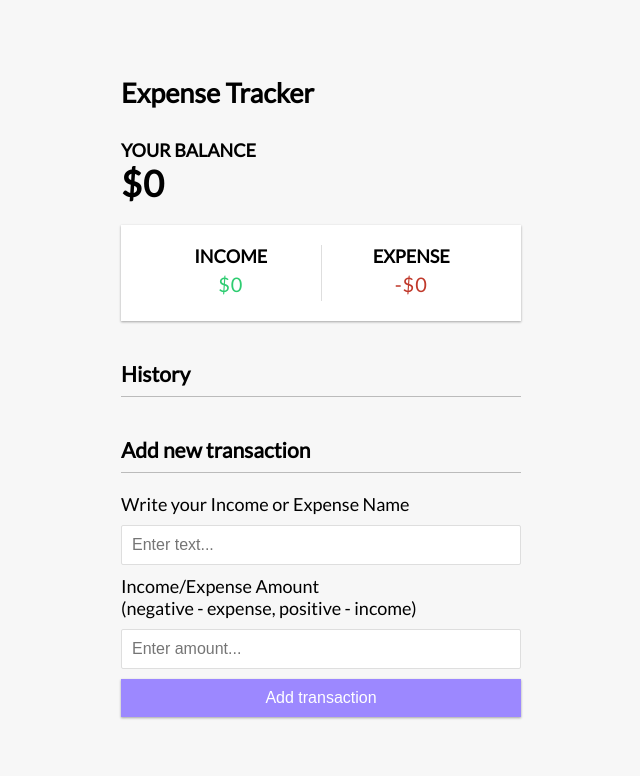
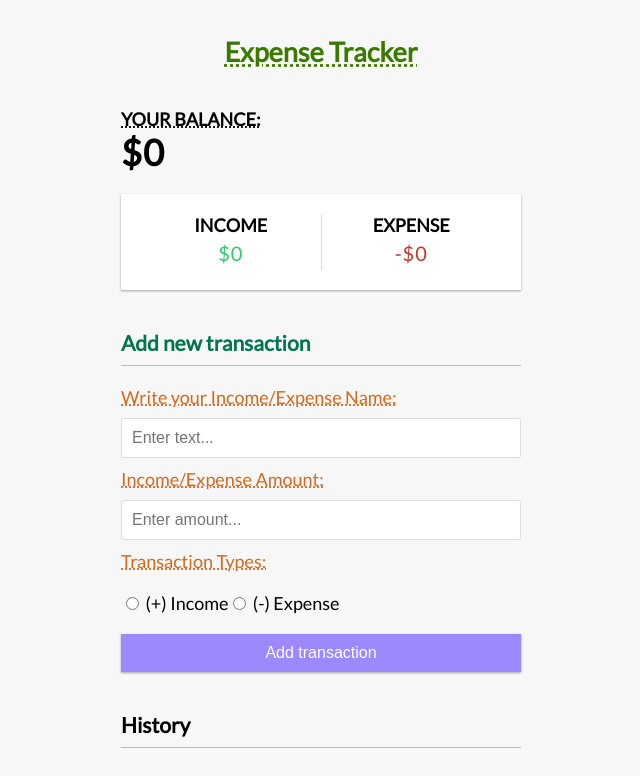
Before and after one commit to antor9732/vueJs-expense-tracker-app, a Vue app: page / in a window 1280 px wide. Shown: the top 776 px of the page, without its empty margins (319-959 px from the left). Built offline with nearby package versions, Linux system fonts and the light colour scheme.

Commit message:
Transaction Types filed added & successfully completed

```diff
--- a/src/App.vue
+++ b/src/App.vue
@@ -86,12 +86,12 @@ const handleTransactionDeleted = (id) => {
   <div class="container">
     <Balance :totalBalance="+totalBalance" />
     <IncomeExpense :Income="+Income" :Expenses="+Expenses" />
+    <AddTransaction
+    @transactionSubmitted="handleTransactionSubmitted"
+    />
     <TransactionList
       :transactions="transactions"
       @transactionDeleted="handleTransactionDeleted"
     />
-    <AddTransaction
-      @transactionSubmitted="handleTransactionSubmitted"
-    />
   </div>
 </template>
--- a/src/assets/style.css
+++ b/src/assets/style.css
@@ -23,6 +23,28 @@ body {
 .container {
   margin: 30px auto;
   width: 400px;
+}
+
+.header {
+  display: flex;
+  flex-direction: column;
+  justify-content: space-between;
+  align-items: center;
+  margin-bottom: 40px;
+  color: #3b7a00;
+  text-decoration: dotted underline;
+}
+.balance-title {
+  text-decoration: dotted underline;
+}
+
+.add-transaction-title {
+  color: rgb(0, 119, 79);
+}
+
+.input-title {
+  color: chocolate;
+  text-decoration: dotted underline;
 }
 
 h1 {
--- a/src/components/AddTransaction.vue
+++ b/src/components/AddTransaction.vue
@@ -4,41 +4,46 @@ import { useToast } from "vue-toastification";
 
 const text = ref("");
 const amount = ref("");
+const type = ref("");
 
 const emit = defineEmits(["TransactionSubmitted"]);
 
 const toast = useToast();
 
 const onSubmit = () => {
-  if (!text.value || !amount.value) {
-    toast.error("Please add text and amount");
+  if (!text.value || !amount.value || !type.value) {
+    toast.error("Please add transaction Name amount & type");
     return;
   }
 
   const transactionData = {
     id: Math.floor(Math.random() * 1000000),
     text: text.value,
-    amount: parseFloat(amount.value),
+    amount: type.value === 'income'
+      ? parseFloat(amount.value)
+      : -parseFloat(amount.value), // Make expense negative
+    type: type.value
   };
 
-  emit('TransactionSubmitted', transactionData);
+  emit("TransactionSubmitted", transactionData);
 
+  // Reset form
   text.value = "";
   amount.value = "";
+  type.value = "";
 };
 </script>
 
 <template>
-  <h3>Add new transaction</h3>
+  <h3 class="add-transaction-title">Add new transaction</h3>
   <form id="form" @submit.prevent="onSubmit">
     <div class="form-control">
-      <label for="text">Write your Income or Expense Name</label>
+      <label class="input-title" for="text">Write your Income/Expense Name:</label>
       <input type="text" id="text" v-model="text" placeholder="Enter text..." />
     </div>
     <div class="form-control">
-      <label for="amount"
-        >Income/Expense Amount <br/>
-        (negative - expense, positive - income)</label
+      <label class="input-title" for="amount"
+        >Income/Expense Amount:</label
       >
       <input
         type="text"
@@ -47,6 +52,33 @@ const onSubmit = () => {
         placeholder="Enter amount..."
       />
     </div>
+    <div class="income-expense-btn">
+      <label class="input-title"
+      for="input-title"
+      >Transaction Types:</label>
+      <div class="form-control">
+        <label>
+          <input
+            type="radio"
+            id="incomeBtn"
+            value="income"
+            v-model="type"
+            name="type"
+          />
+          (+) Income
+        </label>
+        <label>
+          <input
+            type="radio"
+            id="expenseBtn"
+            value="expense"
+            v-model="type"
+            name="type"
+          />
+          (-) Expense
+        </label>
+      </div>
+    </div>
     <button class="btn">Add transaction</button>
   </form>
 </template>
--- a/src/components/Balance.vue
+++ b/src/components/Balance.vue
@@ -11,6 +11,6 @@ const props = defineProps({
 
 
 <template>
-    <h4>Your Balance</h4>
+    <h4 class="balance-title">Your Balance:</h4>
     <h1 id="balance">{{ totalBalance < 0 ? '-' : '' }}${{ Math.abs(totalBalance) }}</h1>
 </template>
--- a/src/components/Header.vue
+++ b/src/components/Header.vue
@@ -1,4 +1,4 @@
 
 <template>
-    <h2>Expense Tracker</h2>
+    <h2 class="header">Expense Tracker</h2>
 </template>
```
